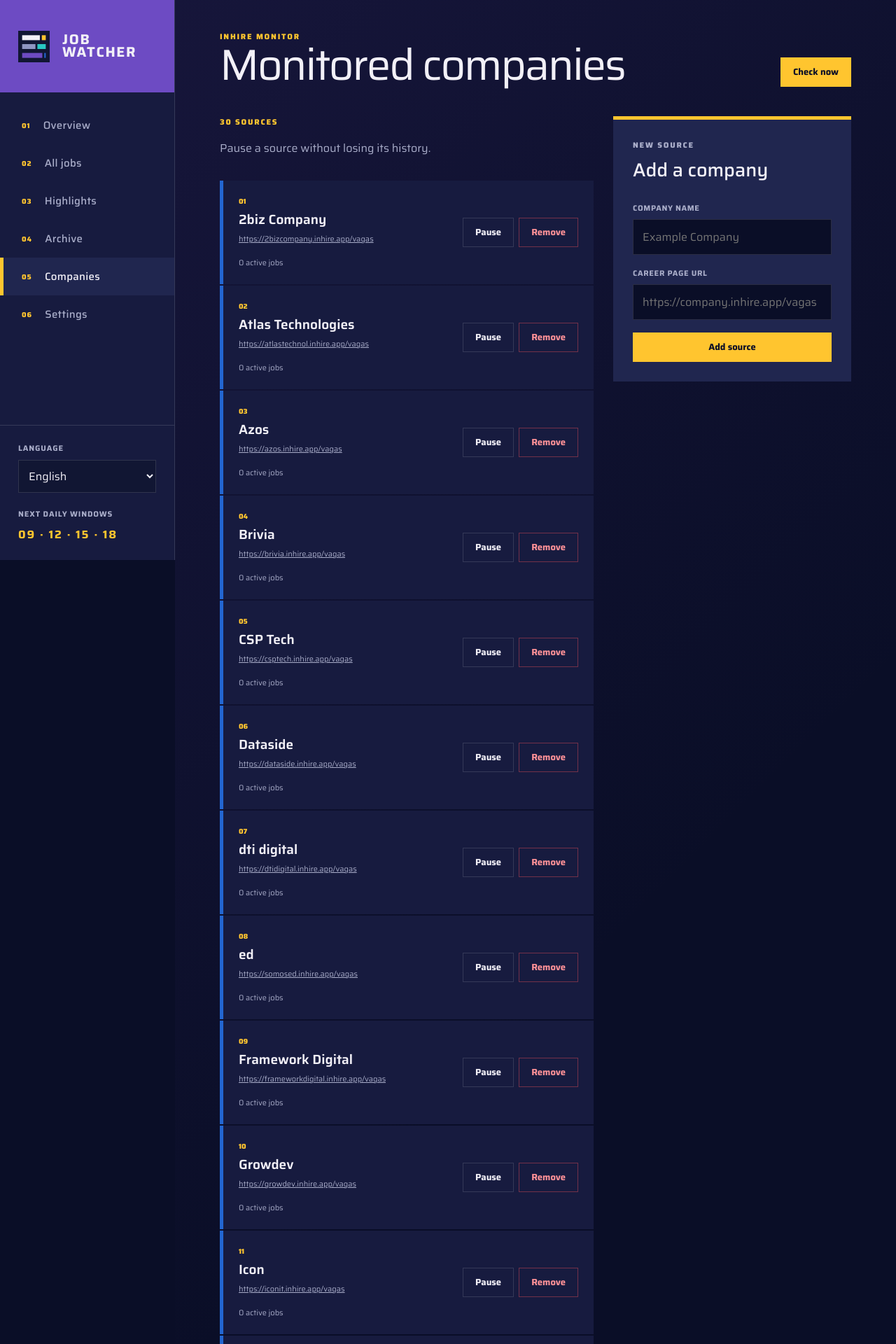
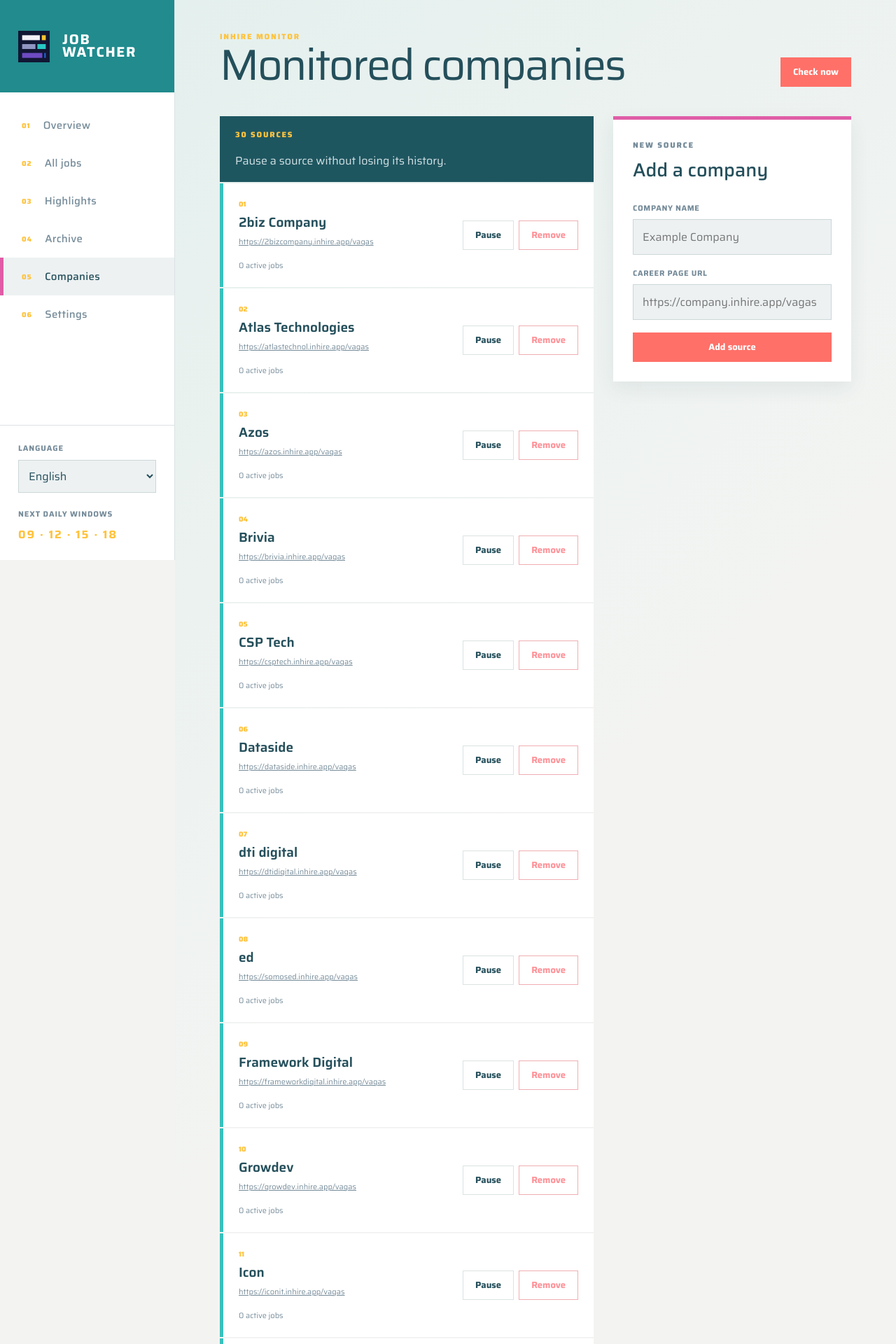
Before and after one commit to osamucadev/job-watcher, a FastAPI app: page /companies in a window 1280 px wide. Shown: the top 1920 px of the page at 70% size. Run offline with FastAPI, Linux system fonts and the light colour scheme; data comes from the database, SQL or seed files in the repository; data that the repository does not hold is empty.

Commit message:
style: shift dashboard to bright flat design

```diff
--- a/app/static/css/app.css
+++ b/app/static/css/app.css
@@ -1,32 +1,36 @@
 @import url("https://fonts.googleapis.com/css2?family=Saira:wdth,wght@75..125,300..800&display=swap");
 
 :root {
-    --ink-950: #0a0e27;
-    --ink-900: #111633;
-    --ink-850: #171b3f;
-    --ink-800: #20264f;
-    --ink-700: #343965;
-    --paper: #f2f0f7;
-    --muted: #a9adc9;
-    --line: rgba(255, 255, 255, 0.13);
-    --yellow: #ffc52f;
-    --blue: #2366d1;
-    --purple: #6d4bc3;
-    --cyan: #28c8c2;
-    --pink: #ed4c91;
-    --danger: #df4d55;
+    --canvas: #f3f4f2;
+    --surface: #ffffff;
+    --surface-soft: #edf1f2;
+    --ink-950: #173f49;
+    --ink-900: #1e5660;
+    --ink-850: #ffffff;
+    --ink-800: #e8edef;
+    --ink-700: #b8c8d3;
+    --paper: #244f5b;
+    --muted: #758b99;
+    --line: rgba(34, 79, 91, 0.16);
+    --yellow: #ffc33e;
+    --blue: #218b8d;
+    --purple: #453887;
+    --cyan: #37c1bc;
+    --pink: #df5da7;
+    --coral: #ff7068;
+    --danger: #d64058;
     --sidebar-width: 250px;
 }
 
 * { box-sizing: border-box; }
 
-html { color-scheme: dark; }
+html { color-scheme: light; }
 
 body {
     margin: 0;
     min-width: 320px;
     min-height: 100vh;
-    background: var(--ink-950);
+    background: var(--canvas);
     color: var(--paper);
     font-family: "Saira", "Arial Narrow", sans-serif;
     font-stretch: condensed;
@@ -44,7 +48,7 @@ a { color: inherit; }
     width: var(--sidebar-width);
     display: flex;
     flex-direction: column;
-    background: var(--ink-850);
+    background: var(--surface);
     border-right: 1px solid var(--line);
 }
 
@@ -55,7 +59,8 @@ a { color: inherit; }
     gap: 18px;
     padding: 26px;
     text-decoration: none;
-    background: var(--purple);
+    color: white;
+    background: var(--blue);
 }
 
 .brand-mark {
@@ -87,8 +92,8 @@ a { color: inherit; }
     border-left: 5px solid transparent;
 }
 
-.nav-link:hover { color: var(--paper); background: var(--ink-800); }
-.nav-link.active { color: var(--paper); background: var(--ink-800); border-left-color: var(--yellow); }
+.nav-link:hover { color: var(--paper); background: var(--surface-soft); }
+.nav-link.active { color: var(--paper); background: var(--surface-soft); border-left-color: var(--pink); }
 .nav-mark { color: var(--yellow); font-size: 10px; font-weight: 800; letter-spacing: 0.1em; }
 
 .sidebar-foot {
@@ -110,7 +115,7 @@ a { color: inherit; }
 .language-control select {
     width: 100%;
     padding: 9px 10px;
-    background: var(--ink-900);
+    background: var(--surface-soft);
     color: var(--paper);
     border: 1px solid var(--line);
     border-radius: 0;
@@ -124,8 +129,8 @@ a { color: inherit; }
     margin-left: var(--sidebar-width);
     padding: 44px clamp(28px, 5vw, 78px) 80px;
     background:
-        linear-gradient(135deg, rgba(109, 75, 195, 0.12), transparent 34%),
-        var(--ink-950);
+        linear-gradient(135deg, rgba(55, 193, 188, 0.08), transparent 30%),
+        var(--canvas);
 }
 
 .topbar {
@@ -161,8 +166,8 @@ a { color: inherit; }
     padding: 9px 17px;
     border: 1px solid transparent;
     border-radius: 0;
-    color: var(--paper);
-    background: var(--ink-700);
+    color: white;
+    background: var(--ink-900);
     text-decoration: none;
     font-size: 13px;
     font-weight: 700;
@@ -171,9 +176,9 @@ a { color: inherit; }
 
 .button:hover { filter: brightness(1.12); }
 .button:disabled { opacity: 0.55; cursor: wait; }
-.button-primary { color: var(--ink-950); background: var(--yellow); }
+.button-primary { color: white; background: var(--coral); }
 .button-link { background: var(--blue); }
-.button-quiet { border-color: var(--line); background: transparent; }
+.button-quiet { color: var(--paper); border-color: var(--line); background: var(--surface); }
 .button-danger { color: #ff9298; border-color: rgba(223, 77, 85, 0.45); background: transparent; }
 .button-wide { width: 100%; }
 
@@ -198,13 +203,24 @@ a { color: inherit; }
 .metric-label { font-size: 13px; font-weight: 700; letter-spacing: 0.04em; text-transform: uppercase; }
 .metric-foot { font-size: 12px; opacity: 0.78; }
 .tile-yellow { color: var(--ink-950); background: var(--yellow); }
-.tile-blue { background: var(--blue); }
-.tile-purple { background: var(--purple); }
-.tile-ink { background: var(--ink-800); }
+.tile-blue { color: white; background: var(--blue); }
+.tile-purple { color: white; background: var(--purple); }
+.tile-ink { color: white; background: var(--pink); }
 
 .section-block { margin-top: 52px; }
 .section-block-first { margin-top: 0; }
-.section-heading { display: flex; align-items: end; justify-content: space-between; gap: 24px; margin-bottom: 18px; }
+.section-heading {
+    display: flex;
+    align-items: end;
+    justify-content: space-between;
+    gap: 24px;
+    margin-bottom: 2px;
+    padding: 18px 22px;
+    color: white;
+    background: var(--ink-900);
+}
+.section-heading .eyebrow { color: var(--yellow); }
+.section-heading .section-intro { margin-bottom: 0; color: #d4e2e5; }
 .section-heading h2, .form-panel h2, .info-panel h2 { margin: 5px 0 0; font-size: 27px; font-weight: 500; }
 .section-intro, .form-panel > p, .info-panel > p { max-width: 680px; color: var(--muted); }
 .text-link { color: var(--yellow); font-size: 13px; font-weight: 700; text-transform: uppercase; }
@@ -216,10 +232,10 @@ a { color: inherit; }
     display: grid;
     grid-template-columns: 6px 1fr auto;
     align-items: stretch;
-    background: var(--ink-850);
+    background: var(--surface);
     border: 1px solid transparent;
 }
-.job-row:hover { border-color: var(--line); background: var(--ink-800); }
+.job-row:hover { border-color: var(--line); background: var(--surface-soft); }
 .job-state { background: var(--ink-700); }
 .job-row.is-highlighted .job-state { background: var(--cyan); }
 .job-row.is-new .job-state { background: var(--yellow); }
@@ -227,21 +243,22 @@ a { color: inherit; }
 .job-copy h2 { margin: 7px 0 6px; font-size: 18px; font-weight: 550; }
 .job-copy p { margin: 0; color: var(--muted); font-size: 11px; }
 .job-meta { display: flex; flex-wrap: wrap; align-items: center; gap: 7px; color: var(--muted); font-size: 11px; font-weight: 650; text-transform: uppercase; letter-spacing: 0.05em; }
-.tag { padding: 2px 6px; color: var(--ink-950); background: var(--muted); }
+.tag { padding: 2px 6px; color: white; background: var(--muted); }
 .tag-new { background: var(--yellow); }
+.tag-new, .tag-highlight { color: var(--ink-950); }
 .tag-highlight { background: var(--cyan); }
 .tag-reopened { background: var(--pink); color: white; }
-.tag-muted { color: var(--paper); background: var(--ink-700); }
+.tag-muted { color: var(--paper); background: var(--surface-soft); }
 .job-actions { display: flex; align-items: center; gap: 8px; padding: 20px; }
 
-.empty-state { min-height: 310px; display: grid; place-content: center; text-align: center; background: var(--ink-850); }
+.empty-state { min-height: 310px; display: grid; place-content: center; text-align: center; background: var(--surface); }
 .empty-state h2 { margin: 5px 0; font-size: 28px; font-weight: 500; }
 .empty-state p { margin: 0; color: var(--muted); }
 .empty-number { color: var(--yellow); font-size: 64px; font-weight: 300; line-height: 1; }
 
 .split-layout { display: grid; grid-template-columns: minmax(0, 1fr) 340px; gap: 28px; align-items: start; }
 .company-list { display: grid; gap: 2px; }
-.company-row { display: flex; justify-content: space-between; gap: 20px; padding: 22px; background: var(--ink-850); border-left: 5px solid var(--blue); }
+.company-row { display: flex; justify-content: space-between; gap: 20px; padding: 22px; background: var(--surface); border-left: 5px solid var(--cyan); }
 .company-row.is-paused { opacity: 0.55; border-left-color: var(--muted); }
 .company-index { margin: 0; color: var(--yellow); font-size: 10px; font-weight: 800; }
 .company-row h2 { margin: 3px 0 4px; font-size: 19px; font-weight: 550; }
@@ -250,14 +267,19 @@ a { color: inherit; }
 .status-error { margin-left: 10px; color: #ff9298; }
 .row-actions { display: flex; align-items: center; gap: 7px; }
 
-.form-panel, .info-panel { padding: 28px; background: var(--ink-800); border-top: 5px solid var(--yellow); }
+.form-panel, .info-panel {
+    padding: 28px;
+    background: var(--surface);
+    border-top: 5px solid var(--pink);
+    box-shadow: 0 10px 26px rgba(34, 79, 91, 0.08);
+}
 .stack-form { display: grid; gap: 18px; margin-top: 25px; }
 .stack-form label > span { display: block; margin-bottom: 7px; color: var(--muted); font-size: 11px; font-weight: 700; text-transform: uppercase; letter-spacing: 0.06em; }
 .stack-form input, .stack-form textarea {
     width: 100%;
     padding: 12px 13px;
     color: var(--paper);
-    background: var(--ink-950);
+    background: var(--surface-soft);
     border: 1px solid var(--line);
     border-radius: 0;
     outline: none;
@@ -266,10 +288,10 @@ a { color: inherit; }
 .stack-form textarea { resize: vertical; line-height: 1.5; }
 
 .settings-grid { display: grid; grid-template-columns: minmax(0, 1.4fr) minmax(300px, 0.6fr); gap: 2px; align-items: start; }
-.form-panel-wide { background: var(--ink-850); }
-.info-panel { border-top-color: var(--purple); }
+.form-panel-wide { background: var(--surface); }
+.info-panel { border-top-color: var(--cyan); }
 .time-grid { display: grid; grid-template-columns: repeat(4, 1fr); gap: 2px; margin: 28px 0; }
-.time-grid strong { display: grid; place-items: center; aspect-ratio: 1; color: var(--ink-950); background: var(--yellow); font-size: 25px; font-weight: 500; }
+.time-grid strong { display: grid; place-items: center; aspect-ratio: 1; color: white; background: var(--purple); font-size: 25px; font-weight: 500; }
 
 .sr-only { position: absolute; width: 1px; height: 1px; padding: 0; margin: -1px; overflow: hidden; clip: rect(0, 0, 0, 0); white-space: nowrap; border: 0; }
 
--- a/app/templates/base.html
+++ b/app/templates/base.html
@@ -3,7 +3,7 @@
 <head>
     <meta charset="utf-8">
     <meta name="viewport" content="width=device-width, initial-scale=1">
-    <meta name="theme-color" content="#171b3f">
+    <meta name="theme-color" content="#218b8d">
     <title>{% block title %}Job Watcher{% endblock %}</title>
     <link rel="icon" href="{{ url_for('static', path='img/job-watcher-mark.svg') }}" type="image/svg+xml">
     <link rel="stylesheet" href="{{ url_for('static', path='css/app.css') }}">
```
Also changed, not shown: README.md.
